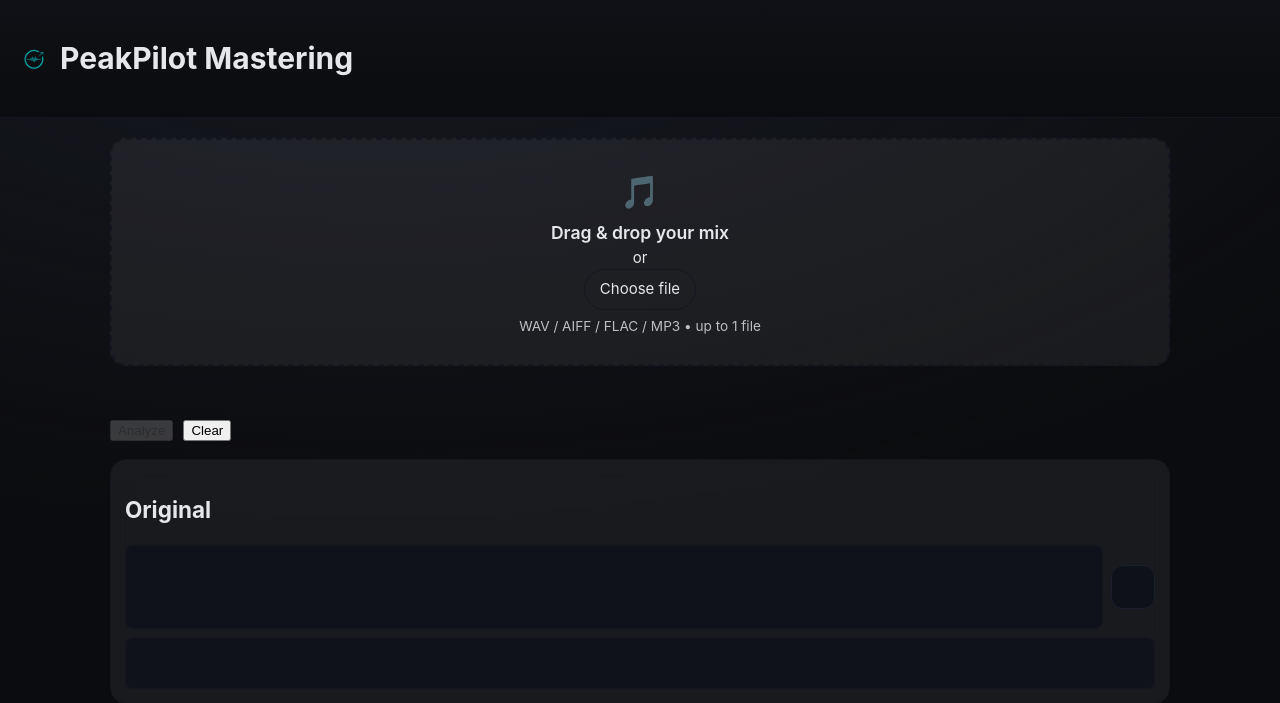
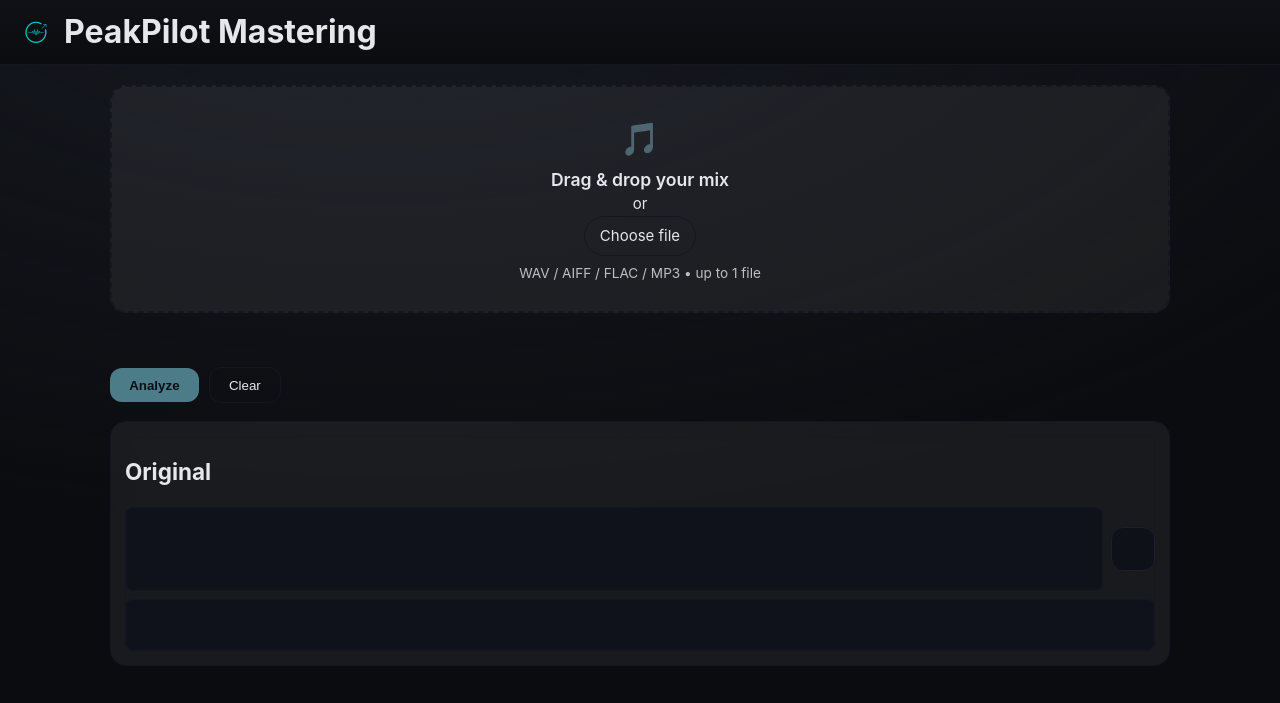
Before and after one commit to dejayillegal/PeakPilot, a Flask app: page / in a window 1280 px wide. Shown: the top 703 px of the page. Run offline with Flask 3, Linux system fonts and the light colour scheme; parts of the project's set-up code (start-up, migrations or seed data) failed here and were passed over.

Commit message:
style: refine analyze flow and header styling

```diff
--- a/static/app.js
+++ b/static/app.js
@@ -31,7 +31,6 @@
 
   function syncState() {
     const ok = fileQueue.length === 1 && isAllowed(fileQueue[0].name);
-    analyzeBtn.disabled = !ok;
     analyzeBtn.setAttribute('aria-disabled', String(!ok));
     if (ok) errorBox.textContent = '';
     renderList();
@@ -99,8 +98,8 @@
   }
 
   analyzeBtn.addEventListener('click', async () => {
-    if (analyzeBtn.disabled) {
-      errorBox.textContent = 'Add an audio file to analyze.';
+    if (analyzeBtn.getAttribute('aria-disabled') === 'true') {
+      errorBox.textContent = 'NO_AUDIO: Upload an audio file before analyzing.';
       dropZone.classList.add('pp-dragover');
       setTimeout(() => dropZone.classList.remove('pp-dragover'), 350);
       return;
--- a/static/css/app.css
+++ b/static/css/app.css
@@ -3,7 +3,8 @@
 [hidden]{display:none !important}
 body.pp-dark{margin:0;background:radial-gradient(1200px 600px at 30% -10%,#171a22,transparent),linear-gradient(#0b0c0f,#0b0c0f);color:var(--fg);font:15px/1.5 Inter,system-ui,sans-serif}
 .pp-header{display:flex;align-items:center;gap:12px;padding:16px 20px;border-bottom:1px solid #141720;background:linear-gradient(180deg,#0f1116,#0b0c0f)}
-.pp-logo{height:28px}
+.pp-header h1{margin:0;font-size:2rem;line-height:1}
+.pp-logo{height:2rem}
 .pp-main{padding:20px;max-width:1100px;margin:0 auto}
 #upload-form{display:flex;gap:12px;align-items:center;margin-bottom:16px}
 #analyze-btn{background:var(--accent);border:none;color:#001018;padding:10px 14px;border-radius:10px;font-weight:700;cursor:pointer}
--- a/static/style.css
+++ b/static/style.css
@@ -22,4 +22,25 @@
 .pp-remove { border:none; background:transparent; cursor:pointer; }
 .pp-error { color: #f66; min-height:1.2em; }
 .pp-actions { display:flex; gap:10px; justify-content:flex-start; align-items:center; }
-.pp-primary[disabled] { opacity:.5; cursor:not-allowed; }
+.pp-primary {
+  padding:.6rem 1.2rem;
+  border-radius:12px;
+  border:none;
+  background:var(--pp-accent, #7ef);
+  color:#001018;
+  font-weight:600;
+  cursor:pointer;
+}
+.pp-primary[aria-disabled="true"] {
+  opacity:.5;
+  cursor:not-allowed;
+}
+
+.pp-ghost {
+  padding:.6rem 1.2rem;
+  border-radius:12px;
+  border:1px solid var(--pp-border,#444);
+  background:transparent;
+  color:var(--fg,#fff);
+  cursor:pointer;
+}
--- a/templates/index.html
+++ b/templates/index.html
@@ -30,7 +30,7 @@
       <div id="inlineError" class="pp-error" role="alert" aria-live="assertive"></div>
 
       <div class="pp-actions">
-        <button id="analyzeBtn" disabled aria-disabled="true" class="pp-primary">Analyze</button>
+        <button id="analyzeBtn" aria-disabled="true" class="pp-primary" type="button">Analyze</button>
         <button id="clearBtn" class="pp-ghost" type="button">Clear</button>
       </div>
     </section>
```
